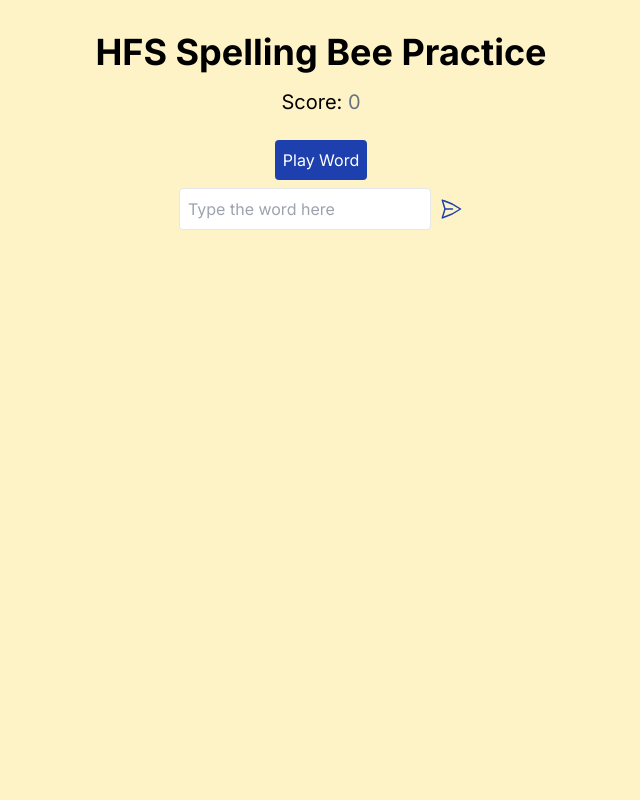
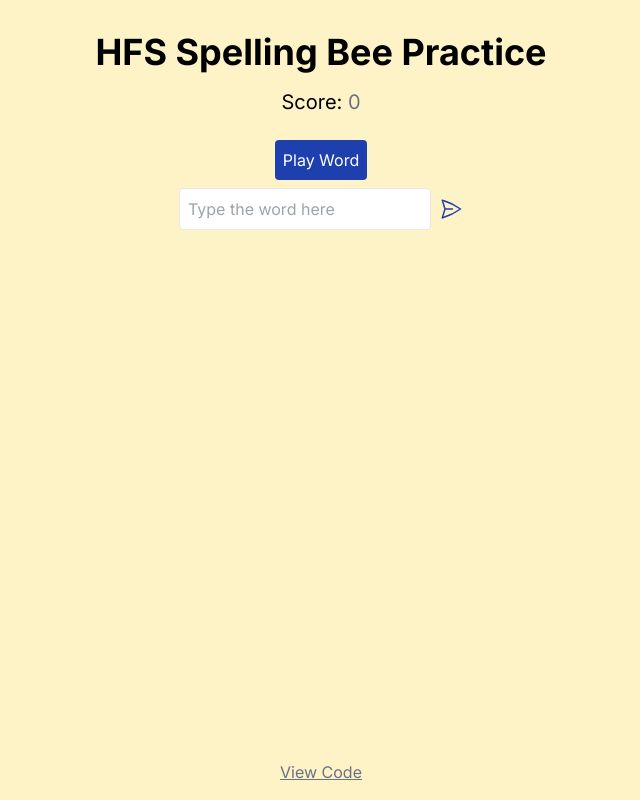
Before and after one commit to rhotter/spelling-bee, a Next.js app: page / in a window 1280 px wide. Shown: the whole page, without its empty margins (319-959 px from the left). Built offline with nearby package versions, Linux system fonts and the light colour scheme.

Commit message:
Update README and add code link in footer

```diff
--- a/app/page.tsx
+++ b/app/page.tsx
@@ -1,14 +1,27 @@
 // pages/index.tsx
 import type { NextPage } from "next";
 import WordPlayer from "../components/WordPlayer";
+import Link from "next/link";
 
 const Home: NextPage = () => {
   return (
-    <div>
-      <main className="flex flex-col items-center py-2 pt-8">
-        <h1 className="text-4xl font-bold mb-4">HFS Spelling Bee Practice</h1>
-        <WordPlayer />
+    <div className="flex flex-col min-h-screen">
+      {" "}
+      {/* Flex container for the entire page */}
+      <main className="flex-grow">
+        <div className="flex flex-col items-center py-2 pt-8">
+          <h1 className="text-4xl font-bold mb-4">HFS Spelling Bee Practice</h1>
+          <WordPlayer />
+        </div>
       </main>
+      <footer className="flex justify-center p-4">
+        <Link
+          href="https://github.com/rhotter/spelling-bee"
+          className="underline text-gray-500 hover:text-gray-700"
+        >
+          View Code
+        </Link>
+      </footer>
     </div>
   );
 };
```
Also changed, not shown: 1 other file (tests, documents, lock files or other folders).
